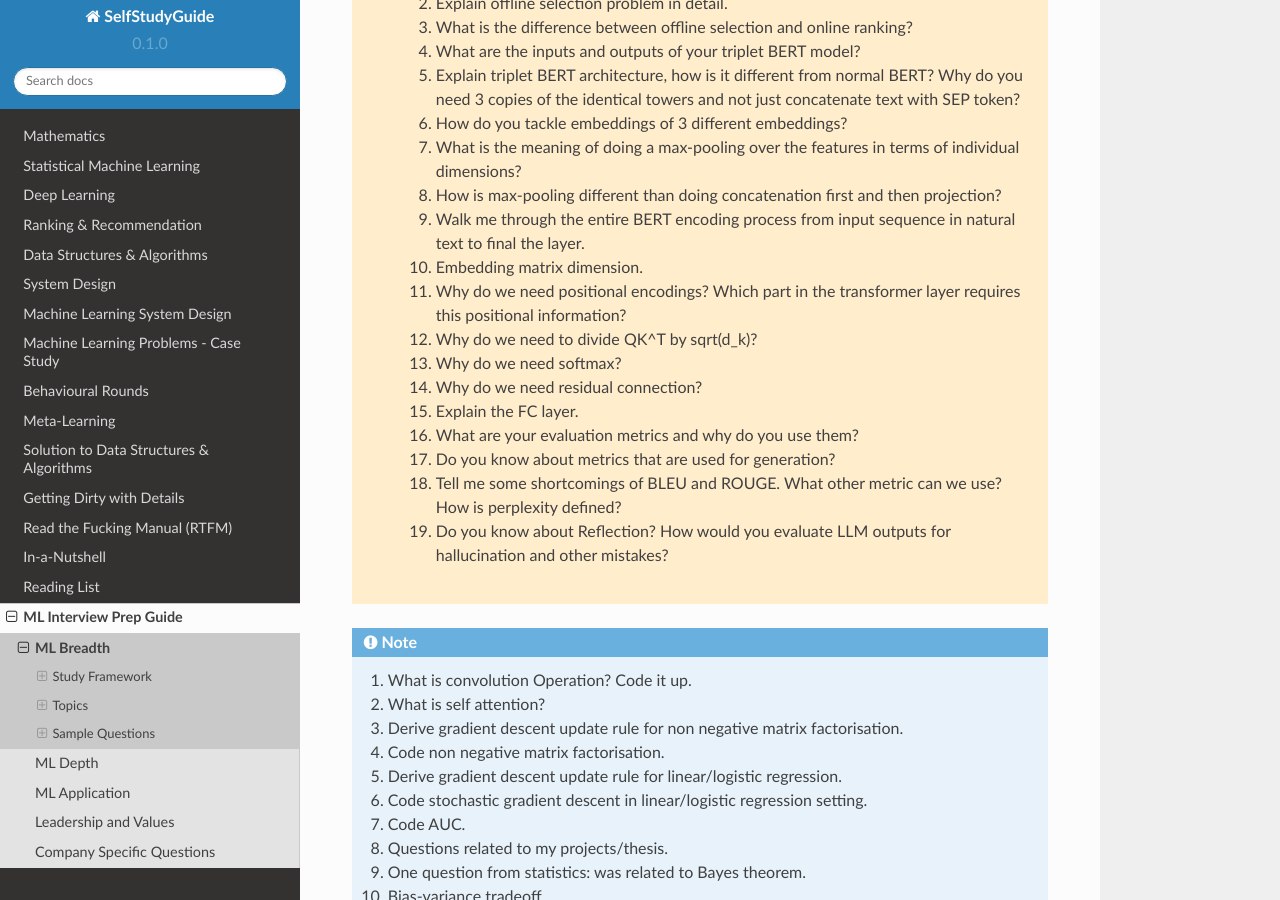
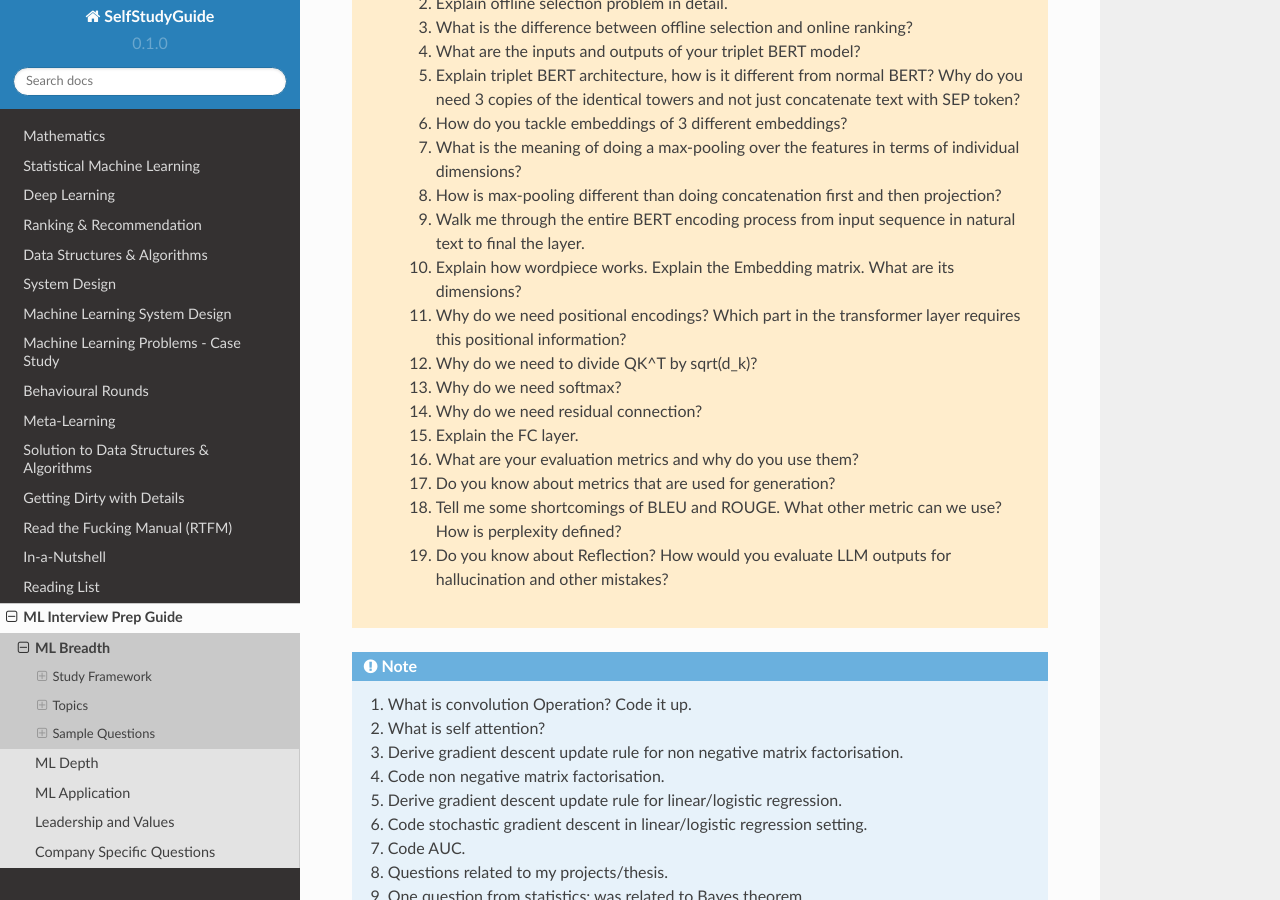
Before and after one commit to uselesstechjunks/leetcode, a Sphinx documentation site: the page built from docs/source/interviews/breadth.rst, in a window 1280 px wide and 900 px high, scrolled down 1616 px. Built offline with Sphinx 7.4.7 and the Read the Docs theme 2.0.0, drawn with Linux system fonts in a browser that asks for light colours.

Commit message:
Update breadth.rst (#250)

```diff
--- a/docs/source/interviews/breadth.rst
+++ b/docs/source/interviews/breadth.rst
@@ -64,7 +64,7 @@ Sample Questions
 		7. What is the meaning of doing a max-pooling over the features in terms of individual dimensions?
 		8. How is max-pooling different than doing concatenation first and then projection?
 		9. Walk me through the entire BERT encoding process from input sequence in natural text to final the layer.
-		10. Embedding matrix dimension.
+		10. Explain how wordpiece works. Explain the Embedding matrix. What are its dimensions?
 		11. Why do we need positional encodings? Which part in the transformer layer requires this positional information?
 		12. Why do we need to divide QK^T by sqrt(d_k)?
 		13. Why do we need softmax?
```
